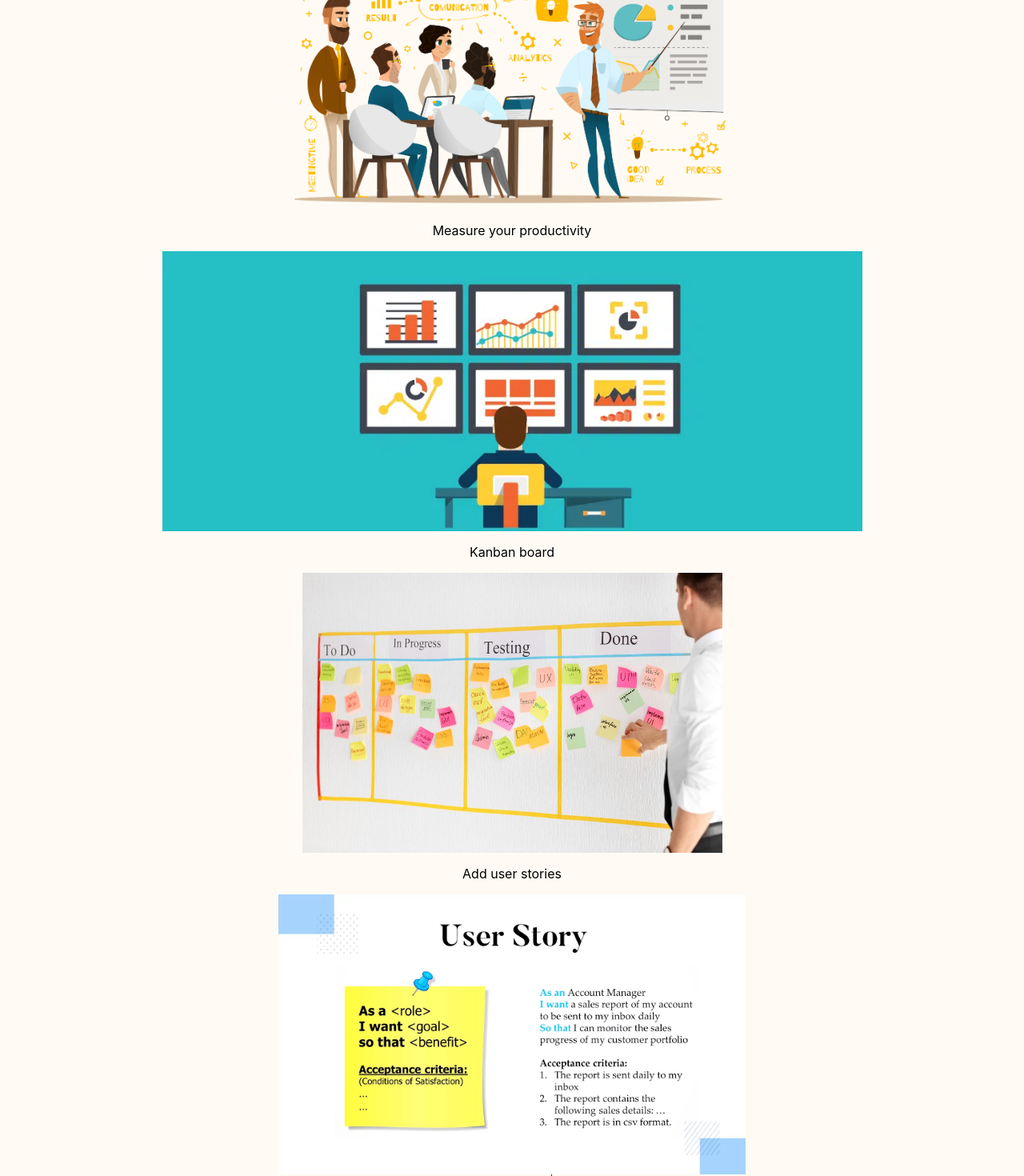
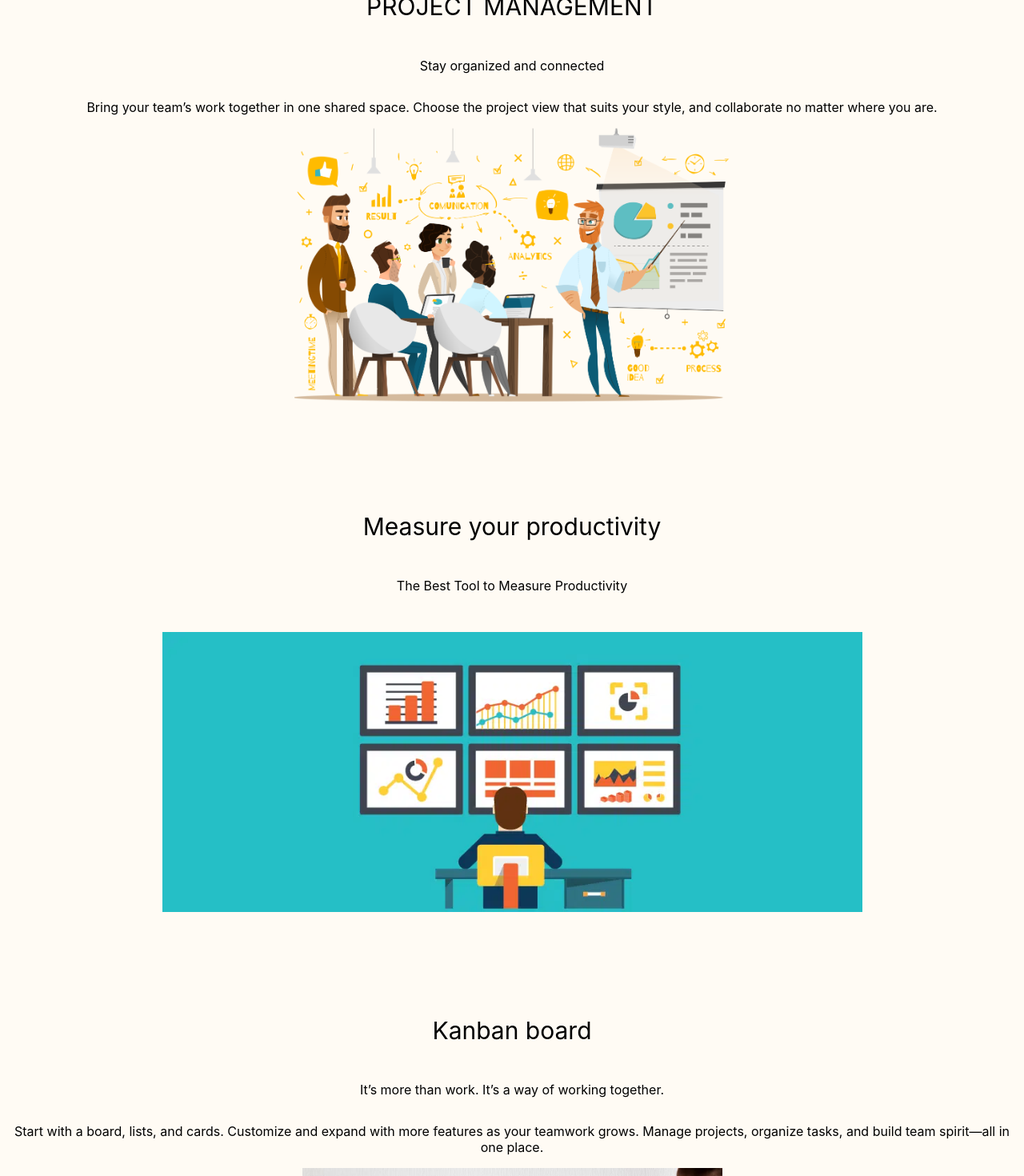
Before and after one commit to prime734/Software-Organiser, a React (Create React App) app in the folder soft/: page / in a window 1280 px wide. Shown: the part 220-1690 px from the top of the page at 80% size. Built offline with nearby package versions, Linux system fonts and the light colour scheme.

Commit message:
Description added to Splash

```diff
--- a/soft/src/Screens/SplashScreen/SplashScreen.css
+++ b/soft/src/Screens/SplashScreen/SplashScreen.css
@@ -5,3 +5,13 @@
 .new_project {
     transform:  scale(1.3);
 }
+
+.title{
+    font-size: 30px;
+    text-align:center;
+    padding-top:100px;
+}
+
+.description{
+    color: black;
+}
--- a/soft/src/Screens/SplashScreen/SplashScreen.js
+++ b/soft/src/Screens/SplashScreen/SplashScreen.js
@@ -22,11 +22,25 @@ function SplashScreen() {
         <Header />
       </div>
       <div class="body">
-        <p>Project Management</p>
+        <p class="title">PROJECT MANAGEMENT</p>
+        <p>Stay organized and connected</p>
+        <p class="description">
+          Bring your team’s work together in one shared space. Choose the
+          project view that suits your style, and collaborate no matter where
+          you are.
+        </p>
         <img height={350} src={project_management} alt="project_management" />
-        <p>Measure your productivity</p>
+        <p class="title">Measure your productivity</p>
+        <p>The Best Tool to Measure Productivity</p>
+        <p class="description"></p>
         <img height={350} src={productivity} alt="productivity" />
-        <p>Kanban board</p>
+        <p class="title">Kanban board</p>
+        <p>It’s more than work. It’s a way of working together.</p>
+        <p class="description">
+          Start with a board, lists, and cards. Customize and expand with more
+          features as your teamwork grows. Manage projects, organize tasks, and
+          build team spirit—all in one place.
+        </p>
         <img height={350} src={kanban} alt="kanban" />
         <p>Add user stories</p>
         <img height={350} src={user_story} alt="user_story" />
```
